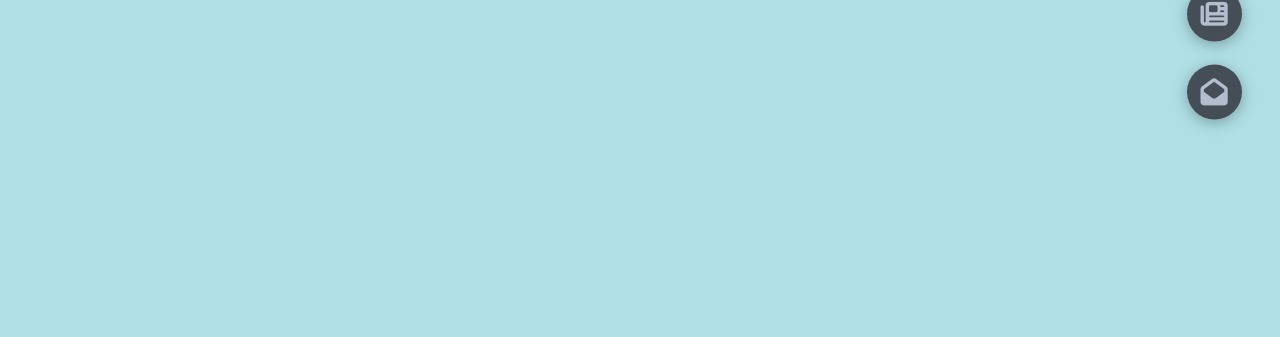
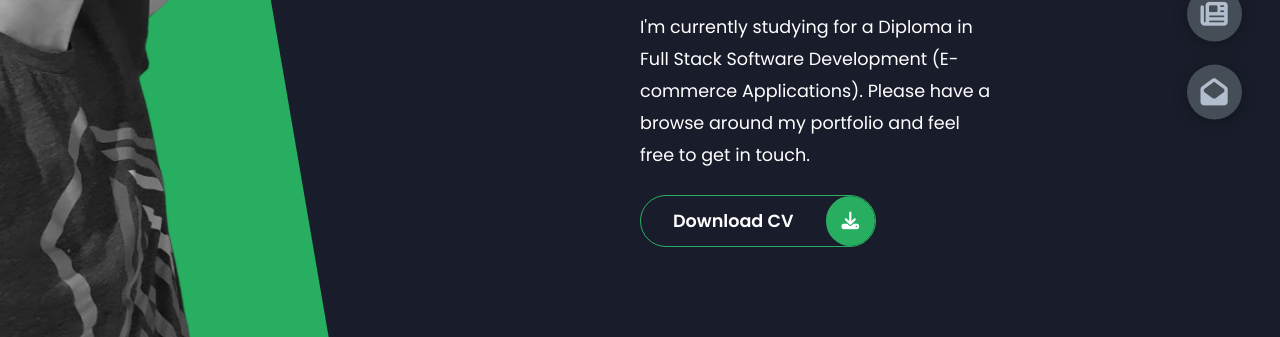
Before and after one commit to Louibens/portfolio, a plain HTML site: page index.html in a window 1280 px wide. Shown: the part 463-800 px from the top of the page. Drawn offline with Linux system fonts and the light colour scheme.

Commit message:
Add hero image and header text

```diff
--- a/index.html
+++ b/index.html
@@ -16,7 +16,29 @@
 </head>
 <body class="main-content">
     <header class="section sec1 header active" id="home">
-
+        <div class="header_cont">
+            <div class="left-header">
+                <div class="h-shape"></div>
+                <div class="image">
+                    <img class="hero-img" src="img/hero.png" alt="">
+                </div>
+            </div>
+            <div class="right-header">
+                <h1 class="name">
+                    Hi, I'm <span> Louise Benson.</span> Full Stack Software Developer
+                </h1>
+                <p>
+                   I'm currently studying for a Diploma in Full Stack Software Development (E-commerce Applications).
+                   Please have a browse around my portfolio and feel free to get in touch.
+                </p>
+                <div class="btn-con">
+                <a href="" class="main-btn">
+                    <span class="btn-text">Download CV</span>
+                    <span class="btn-icon"><i class="fas fa-download"></i></span>
+                </a>
+                </div>
+            </div>
+        </div>
     </header>
     <main>
         <section class="section sec2 about" id="about"></section>
--- a/styles/style.css
+++ b/styles/style.css
@@ -61,31 +61,31 @@ section {
 .sec1 {
   display: none;
   transform: translateY(0) scale(1);
-  background-color: powderblue;
+
 }
 
 .sec2 {
   display: none;
   transform: translateY(0) scale(1);
-  background-color: palevioletred;
+
 }
 
 .sec3 {
   display: none;
   transform: translateY(0) scale(1);
-  background-color: turquoise;
+
 }
 
 .sec4 {
   display: none;
   transform: translateY(0) scale(1);
-  background-color: peachpuff;
+
 }
 
 .sec5 {
   display: none;
   transform: translateY(0) scale(1);
-  background-color: pink;
+
 }
 
 .active {
@@ -100,6 +100,7 @@ section {
   100%{
     transform:translateY(0%) scaleY(1)
 }}
+
 
 
 .controls {
@@ -142,3 +143,107 @@ section {
   color: var(--color-grey-2);
   pointer-events: none;
 }
+
+
+/*header content*/
+
+.header_cont {
+  display: grid;
+  grid-template-columns: repeat(2, 1fr);
+  height: 100%;
+}
+
+.header_cont .left-header{
+  display: flex;
+  align-items: center;
+  position: relative;
+
+}
+
+.header_cont .right-header{
+  display: flex;
+  flex-direction: column;
+  justify-content: center;
+  padding-right: 18rem;;
+
+}
+
+.header_cont .right-header .name {
+  font-size: 3rem;
+
+}
+
+.header_cont .right-header .name span {
+  color: var(--color-secondary);
+
+}
+
+.header_cont .right-header p {
+  margin: 1.5rem 0;
+  line-height: 2rem;
+}
+
+.header_cont .left-header .h-shape{
+  transition: all .4s ease-in-out;
+  width: 65%;
+  height: 100%;
+  background-color: var(--color-secondary);
+  position: absolute;
+  left: 0;
+  top: 0;
+  z-index: -1;
+  clip-path: polygon(0 0, 46% 0, 79% 100%, 0% 100%);
+
+}
+
+.header_cont .left-header .image{
+  border-radius: var(--br-sm-2);
+  width: 68%;
+  height: 90%;
+  transition: all .4s ease-in-out;
+
+}
+
+.header_cont .left-header .image img{
+  width: 100%;
+  height: 100%;
+  object-fit: cover;
+  position: absolute;
+  transition: all .4s ease-in-out;
+  filter: grayscale(100%);
+}
+
+.header_cont .left-header .image img:hover{
+  filter: grayscale(0);
+}
+
+.btn-con {
+  display: flex;
+  align-self: flex-start;
+
+}
+
+.main-btn {
+  border-radius: 30px;
+  font-weight: 600;
+  color: inherit;
+  position:relative;
+  border: 1px solid var(--color-secondary);
+  display: flex;
+  align-self: flex-start;
+  align-items: center;
+  overflow: hidden;
+}
+
+.main-btn .btn-text {
+  padding: 0 2rem
+}
+
+.main-btn .btn-icon {
+  background-color: var(--color-secondary);
+  display: flex;
+  justify-content: center;
+  align-items: center;
+  border-radius: 50%;
+  padding: 1rem
+}
```
Also changed, not shown: img/hero.png (added).
